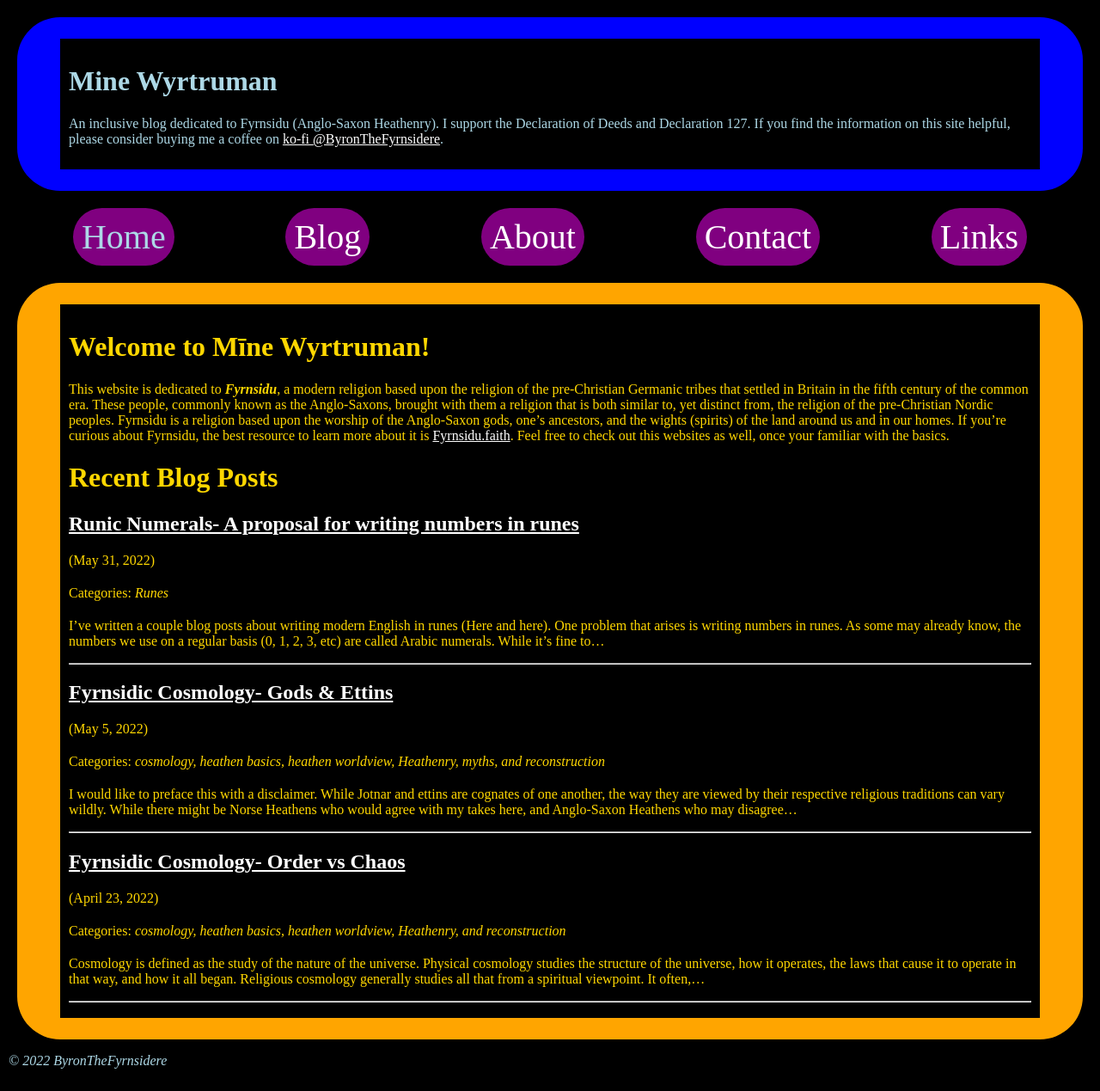
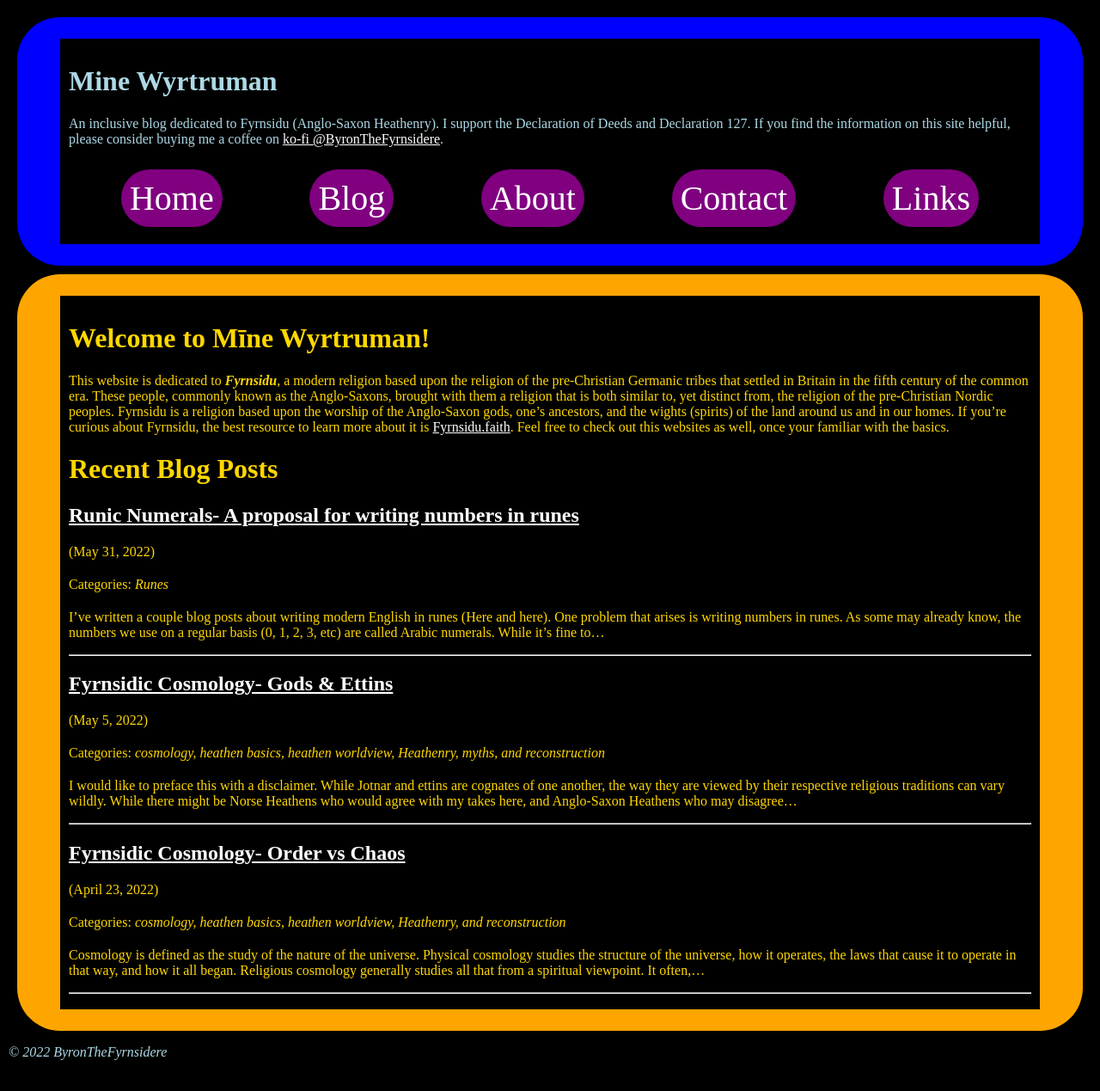
Before and after one commit to byronpendason/byronpendason.github.io, a Jekyll site: the page built from index.md, in a window 1280 px wide. Shown: the whole page at 86% size. Built offline with Jekyll 4.4.1, drawn with Linux system fonts in a browser that asks for light colours; our own code applies the rules of GitHub Pages for plain Markdown files; comment, search, counter and statistics services are not loaded.

Commit message:
Update default.html

```diff
--- a/_layouts/default.html
+++ b/_layouts/default.html
@@ -10,12 +10,12 @@
     <div id="header-text">
       <h1>{{ site.title }}</h1>
       <p>{{ site.description }}</p>
+      <nav>
+        <ul>
+          {% for item in site.header_pages %}<li><a class="{% if page.url == item.url %}active{% endif %}" href="{{item.url}}">{{item.title}}</a></li>{% endfor %}
+        </ul>
+      </nav>
     </div>
-    <nav>
-      <ul>
-        {% for item in site.header_pages %}<li><a class="{% if page.url == item.url %}active{% endif %}" href="{{item.url}}">{{item.title}}</a></li>{% endfor %}
-      </ul>
-    </nav>
     <div id="content">
       <h1>{{ page.title }}</h1>
       {% if page.layout == "post"%}
```
